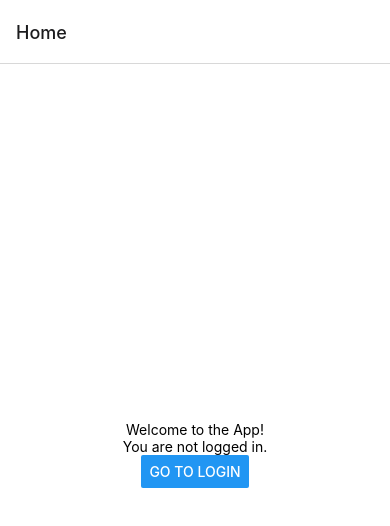
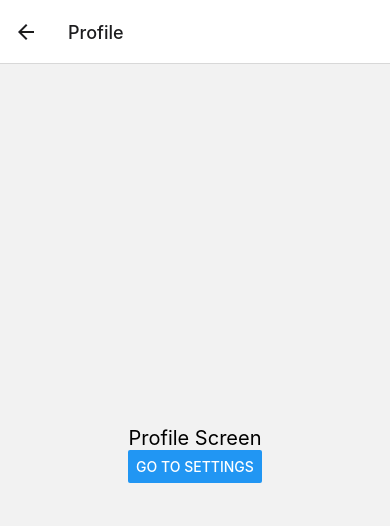
Before and after one commit to Commute-ai/ui, a React Native app: screen /Profile in a window 390 px wide. Shown: the top 526 px of the page. Built offline with nearby package versions, Linux system fonts and the light colour scheme.

Commit message:
feat: Integrate user profile header into main app layout

```diff
--- /dev/null
+++ b/src/components/HomeScreen.jsx
@@ -0,0 +1,54 @@
+import { AuthContext } from "../contexts/AuthContext.jsx";
+import React, { useContext } from "react";
+import { Button, StyleSheet, Text, View } from "react-native";
+import { StatusBar } from "expo-status-bar";
+
+const HomeScreen = ({ navigation }) => {
+    const { isLoggedIn, logout } = useContext(AuthContext);
+
+    return (
+        <View style={styles.container}>
+            <View style={styles.contentContainer}>
+                <Text>Welcome to the App!</Text>
+                {isLoggedIn ? (
+                    <>
+                        <Text>You are logged in!</Text>
+                        <Button title="Logout" onPress={logout} />
+                        <Button
+                            title="Go to Profile"
+                            onPress={() => navigation.navigate("Profile")}
+                        />
+                        <Button
+                            title="Go to Settings"
+                            onPress={() => navigation.navigate("Settings")}
+                        />
+                    </>
+                ) : (
+                    <Text>You are not logged in.</Text>
+                )}
+                {!isLoggedIn && ( // Show button only if not logged in
+                    <Button
+                        title="Go to Login"
+                        onPress={() => navigation.navigate("Login")}
+                    />
+                )}
+            </View>
+            <StatusBar style="auto" />
+        </View>
+    );
+};
+
+const styles = StyleSheet.create({
+    container: {
+        flex: 1,
+        backgroundColor: "#fff",
+        alignItems: "center",
+    },
+    contentContainer: {
+        flex: 1,
+        alignItems: "center",
+        justifyContent: "center",
+    },
+});
+
+export default HomeScreen;
--- a/src/components/Main.jsx
+++ b/src/components/Main.jsx
@@ -1,72 +1,45 @@
 import { AuthContext, AuthProvider } from "../contexts/AuthContext.jsx";
 import { UserContext, UserProvider } from "../contexts/UserContext.jsx";
-
-import React, { useContext } from "react";
-
 import { NavigationContainer } from "@react-navigation/native";
 import { createNativeStackNavigator } from "@react-navigation/native-stack";
-import { StatusBar } from "expo-status-bar";
-import { Button, StyleSheet, Text, View } from "react-native";
-
+import React, { useContext } from "react";
+import HomeScreen from "./HomeScreen.jsx";
 import LoginScreen from "./Login.jsx";
+import ProfileScreen from "./ProfileScreen.jsx";
 import Registration from "./Registration.jsx";
+import SettingsScreen from "./SettingsScreen.jsx";
 import UserProfileHeader from "./UserProfileHeader.jsx";
-
-const HomeScreen = ({ navigation }) => {
-    const { isLoggedIn, logout } = useContext(AuthContext);
-    const { user, isLoading, error } = useContext(UserContext);
-
-    return (
-        <View style={styles.container}>
-            {isLoggedIn && (
-                <UserProfileHeader
-                    user={user}
-                    isLoading={isLoading}
-                    error={error}
-                />
-            )}
-            <View style={styles.contentContainer}>
-                <Text>Welcome to the App!</Text>
-                {isLoggedIn ? (
-                    <>
-                        <Text>You are logged in!</Text>
-                        <Button title="Logout" onPress={logout} />
-                    </>
-                ) : (
-                    <Text>You are not logged in.</Text>
-                )}
-                {!isLoggedIn && ( // Show button only if not logged in
-                    <Button
-                        title="Go to Login"
-                        onPress={() => navigation.navigate("Login")}
-                    />
-                )}
-            </View>
-            <StatusBar style="auto" />
-        </View>
-    );
-};
 
 const Stack = createNativeStackNavigator();
 
 function AppNavigator() {
+    const { isLoggedIn } = useContext(AuthContext);
+    const { user, isLoading, error } = useContext(UserContext);
+
     return (
-        <Stack.Navigator initialRouteName="Home">
-            <Stack.Screen
-                name="Login"
-                component={LoginScreen}
-                options={{ title: "Login" }}
-            />
-            <Stack.Screen
-                name="Home"
-                component={HomeScreen}
-                options={{ title: "Home" }}
-            />
-            <Stack.Screen
-                name="Register"
-                component={Registration}
-                options={{ title: "Register" }}
-            />
+        <Stack.Navigator
+            initialRouteName="Home"
+            screenOptions={({ route }) => ({
+                title: route.name,
+                headerRight: () => {
+                    if (!isLoggedIn || route.name === "Login" || route.name === "Register") {
+                        return null;
+                    }
+                    return (
+                        <UserProfileHeader
+                            user={user}
+                            isLoading={isLoading}
+                            error={error}
+                        />
+                    );
+                },
+            })}
+        >
+            <Stack.Screen name="Login" component={LoginScreen} />
+            <Stack.Screen name="Home" component={HomeScreen} />
+            <Stack.Screen name="Register" component={Registration} />
+            <Stack.Screen name="Profile" component={ProfileScreen} />
+            <Stack.Screen name="Settings" component={SettingsScreen} />
         </Stack.Navigator>
     );
 }
@@ -82,16 +55,3 @@ export default function Main() {
         </AuthProvider>
     );
 }
-
-const styles = StyleSheet.create({
-    container: {
-        flex: 1,
-        backgroundColor: "#fff",
-        alignItems: "center",
-    },
-    contentContainer: {
-        flex: 1,
-        alignItems: "center",
-        justifyContent: "center",
-    },
-});
--- /dev/null
+++ b/src/components/ProfileScreen.jsx
@@ -0,0 +1,27 @@
+import React from "react";
+import { Button, StyleSheet, Text, View } from "react-native";
+
+const ProfileScreen = ({ navigation }) => {
+    return (
+        <View style={styles.container}>
+            <Text style={styles.text}>Profile Screen</Text>
+            <Button
+                title="Go to Settings"
+                onPress={() => navigation.navigate("Settings")}
+            />
+        </View>
+    );
+};
+
+const styles = StyleSheet.create({
+    container: {
+        flex: 1,
+        justifyContent: 'center',
+        alignItems: 'center',
+    },
+    text: {
+        fontSize: 20,
+    },
+});
+
+export default ProfileScreen;
--- /dev/null
+++ b/src/components/SettingsScreen.jsx
@@ -0,0 +1,23 @@
+import React from "react";
+import { StyleSheet, Text, View } from "react-native";
+
+const SettingsScreen = () => {
+    return (
+        <View style={styles.container}>
+            <Text style={styles.text}>Settings Screen</Text>
+        </View>
+    );
+};
+
+const styles = StyleSheet.create({
+    container: {
+        flex: 1,
+        justifyContent: 'center',
+        alignItems: 'center',
+    },
+    text: {
+        fontSize: 20,
+    },
+});
+
+export default SettingsScreen;
--- a/src/components/UserProfileHeader.jsx
+++ b/src/components/UserProfileHeader.jsx
@@ -1,9 +1,12 @@
 import React from "react";
-
-import { ActivityIndicator, StyleSheet, Text, View } from "react-native";
+import { useNavigation } from '@react-navigation/native';
+import { ActivityIndicator, StyleSheet, Text, View, TouchableOpacity } from "react-native";
 
 const UserProfileHeader = ({ user, isLoading, error }) => {
+    const navigation = useNavigation();
+
     return (
+        <TouchableOpacity onPress={() => navigation.navigate('Profile')} style={styles.touchable}>
             <View style={styles.container}>
                 {isLoading ? (
                     <ActivityIndicator
@@ -25,34 +28,31 @@ const UserProfileHeader = ({ user, isLoading, error }) => {
                     )
                 )}
             </View>
+        </TouchableOpacity>
     );
 };
 
 const styles = StyleSheet.create({
+    touchable: {
+        marginRight: 15,
+    },
     container: {
         flexDirection: "row",
         alignItems: "center",
-        padding: 10,
-        backgroundColor: "#f8f8f8",
-        borderBottomWidth: 1,
-        borderBottomColor: "#ddd",
-        width: "100%",
-        justifyContent: "center",
-        minHeight: 72, // Same height as the loaded header to avoid layout shifts
     },
     avatar: {
-        width: 50,
-        height: 50,
-        borderRadius: 25,
+        width: 40,
+        height: 40,
+        borderRadius: 20,
         backgroundColor: "#ccc",
         marginRight: 10,
     },
     userInfo: {
-        flex: 1,
     },
     username: {
         fontSize: 18,
         fontWeight: "bold",
+        color: '#000'
     },
     status: {
         fontSize: 14,
```
Lines whose indentation alone changed are shown as unchanged.
